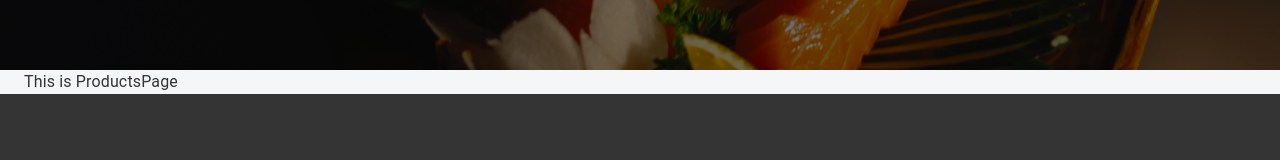
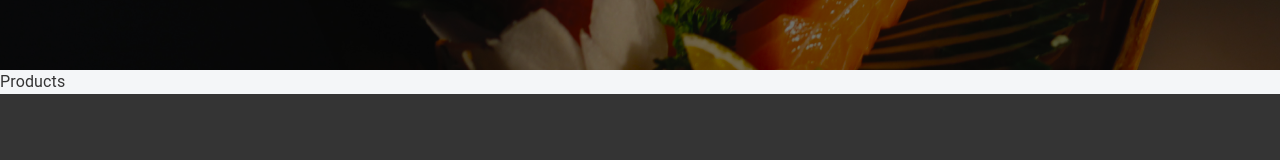
Before and after one commit to abduvalee95/x-coffee-react, a React (Create React App) app: page /products in a window 1280 px wide. Shown: the part 330-490 px from the top of the page. Built offline with nearby package versions, Linux system fonts and the light colour scheme.

Commit message:
feat: develop productsPage nested routing system

```diff
--- a/package.json
+++ b/package.json
@@ -28,7 +28,8 @@
     "@types/react": "^18.2.48",
     "@types/react-dom": "^18.2.18",
     "@types/react-router-dom": "^5.3.3",
-    "@types/styled-components": "^5.1.34"
+    "@types/styled-components": "^5.1.34",
+    "editor.defaultFormatter": "esbenp.prettier-vscode"
   },
   "scripts": {
     "start": "react-scripts start",
--- /dev/null
+++ b/src/app/screens/productsPage/ChosenProduct.tsx
@@ -0,0 +1,3 @@
+export default function ChosenProduct() {
+  return <div>Chosen product</div>;
+}
--- /dev/null
+++ b/src/app/screens/productsPage/Products.tsx
@@ -0,0 +1,3 @@
+export default function Producds() {
+  return <div>Products</div>;
+}
--- a/src/app/screens/productsPage/index.tsx
+++ b/src/app/screens/productsPage/index.tsx
@@ -1,5 +1,24 @@
 import { Container } from "@mui/material";
+import { log } from "console";
+import { Link, Route, Switch, useRouteMatch } from "react-router-dom";
+import ChosenProduct from "./ChosenProduct";
+import Products from "./Products";
 
 export default function ProductsPage() {
-    return <Container>This is ProductsPage</Container>;
-  }
+  const products = useRouteMatch();
+  console.log(products);
+
+  return (
+    <div className="products-page">
+      <Switch>
+        <Route path={`${products.path}/:productId`}>
+          <ChosenProduct />
+        </Route>
+
+        <Route path={`${products.path}`}>
+          <Products />
+        </Route>
+      </Switch>
+    </div>
+  );
+}
```
Also changed, not shown: src/app/screens/homePage/ActiveUsers.tsx (+6 -6 lines), src/app/screens/homePage/NewDishes.tsx (+12 -14 lines).
